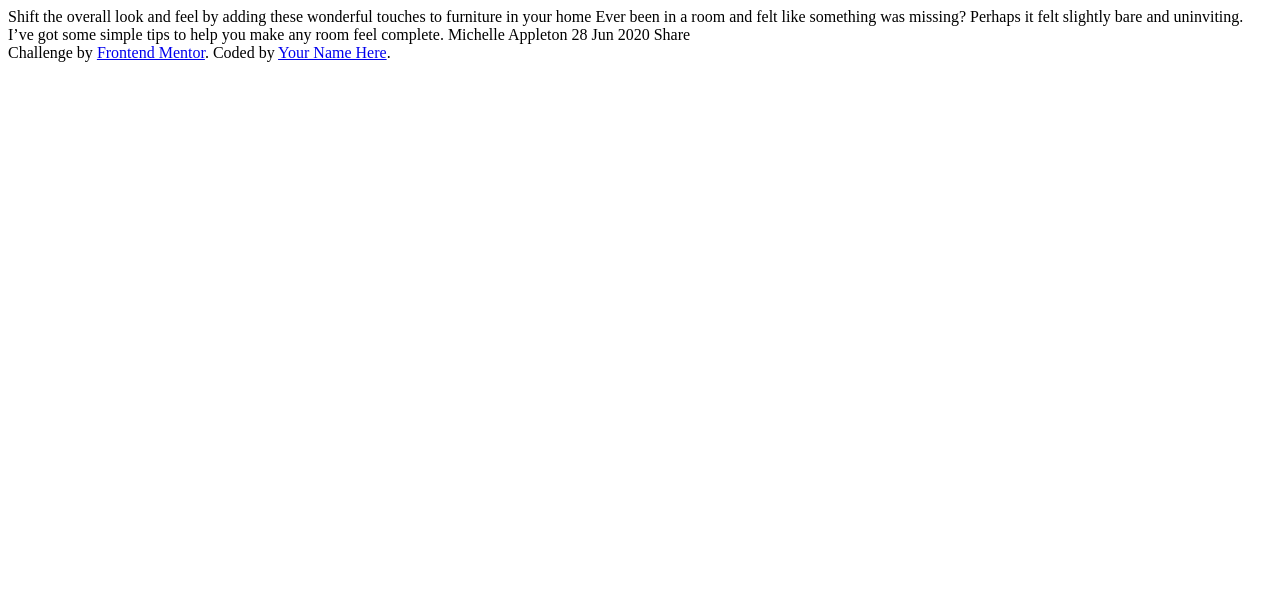
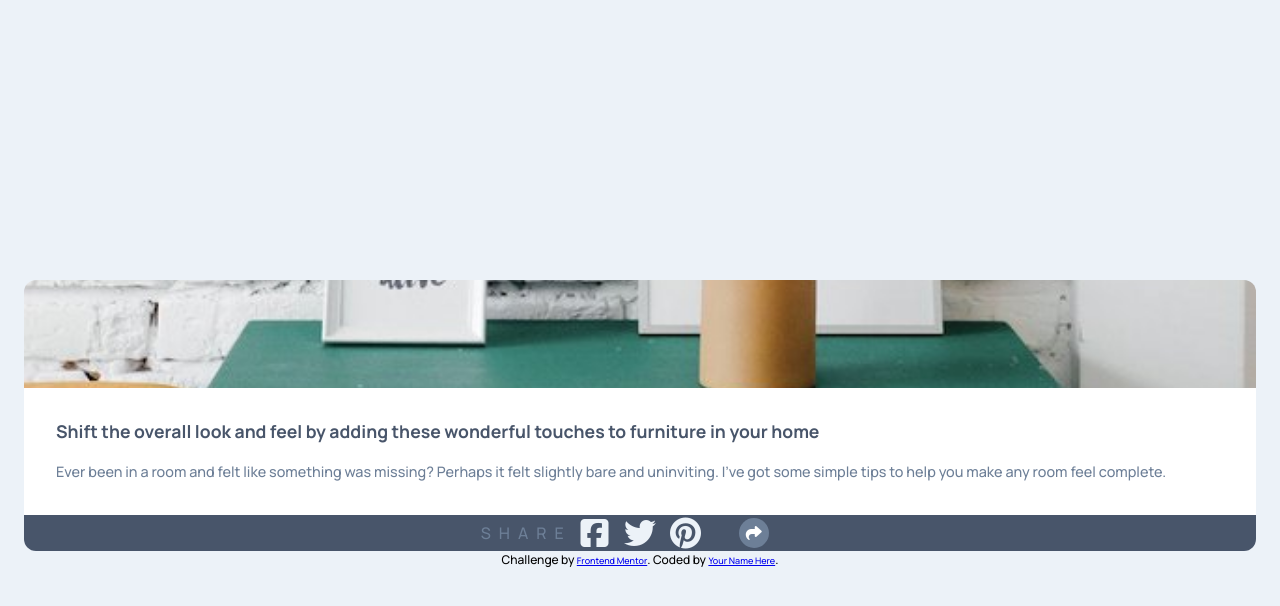
Before and after one commit to myrojoylee/article-component-frontend-mentor, a plain HTML site: page index.html in a window 1280 px wide. Drawn offline with Linux system fonts and the light colour scheme.

Commit message:
layout and styling completed

```diff
--- /dev/null
+++ b/assets/css/style.css
@@ -0,0 +1,118 @@
+* {
+  margin: 0;
+  padding: 0;
+  font-size: 16px;
+}
+
+:root {
+  --clr--font-dark: hsl(217, 19%, 35%);
+  --clr--font-light: hsl(214, 17%, 51%);
+  --clr--font-medium: hsl(212, 23%, 69%);
+  --clr--bg-light: hsl(210, 46%, 95%);
+
+  --ff--body: "Manrope", sans-serif;
+}
+
+body {
+  display: grid;
+  justify-items: center;
+  align-content: center;
+
+  background-color: var(--clr--bg-light);
+  font-family: var(--ff--body);
+  min-width: 377px;
+  height: 100vh;
+  padding: 1.5em;
+}
+
+.card {
+  display: grid;
+  grid-template-rows: 1.5fr 1.75fr 0.5fr;
+  width: 100%;
+  border-radius: 0.75em;
+  overflow: hidden;
+}
+
+header {
+  display: grid;
+  background-image: url(../images/drawers.jpg);
+  background-size: cover;
+  background-position: center;
+}
+
+main {
+  display: grid;
+  gap: 1em;
+  background-color: white;
+  padding: 2em;
+  line-height: 1.45em;
+}
+
+h1 {
+  color: var(--clr--font-dark);
+  font-size: 1.1em;
+  font-weight: 700;
+}
+
+.content {
+  color: var(--clr--font-light);
+  font-size: 0.9em;
+}
+
+footer {
+  display: grid;
+  background-color: var(--clr--font-dark);
+  justify-content: center;
+  align-items: center;
+}
+
+.name {
+  display: none;
+  position: relative;
+}
+
+.icons {
+  display: grid;
+
+  grid-template-columns: 2fr 1fr 1fr 1fr 2fr;
+  background-color: var(--clr--font-dark);
+  color: var(--clr--font-light);
+  text-transform: uppercase;
+}
+
+.share {
+  letter-spacing: 0.5em;
+  justify-self: end;
+}
+
+.fa-brands {
+  color: hsl(210, 46%, 95%);
+  font-size: 2em;
+}
+
+.fa-solid {
+  width: 30px;
+  height: 30px;
+  border-radius: 50%;
+  background-color: var(--clr--font-light);
+  justify-self: center;
+  align-self: center;
+  color: white;
+}
+
+.fa-brands,
+.fa-solid,
+.share {
+  display: flex;
+  justify-content: center;
+  align-items: center;
+}
+
+.attribution {
+  text-align: center;
+  font-size: 0.75em;
+}
+
+.attribution a {
+  font-size: 0.75em;
+}
--- a/index.html
+++ b/index.html
@@ -3,7 +3,6 @@
   <head>
     <meta charset="UTF-8" />
     <meta name="viewport" content="width=device-width, initial-scale=1.0" />
-    <!-- displays site properly based on user's device -->
 
     <link
       rel="icon"
@@ -11,16 +10,46 @@
       sizes="32x32"
       href="./images/favicon-32x32.png"
     />
-    <link rel="stylesheet" href="style.css" />
+    <!--Font Awesome-->
+    <script
+      src="https://kit.fontawesome.com/2bbb8d678d.js"
+      crossorigin="anonymous"
+    ></script>
+    <!--Google fonts-->
+    <link rel="preconnect" href="https://fonts.googleapis.com" />
+    <link rel="preconnect" href="https://fonts.gstatic.com" crossorigin />
+    <link
+      href="https://fonts.googleapis.com/css2?family=Graduate&family=Manrope:wght@500;700&display=swap"
+      rel="stylesheet"
+    />
+    <!--Custom Stylesheet-->
+    <link rel="stylesheet" href="./assets/css/style.css" />
     <title>Frontend Mentor | Article preview component</title>
   </head>
   <body>
-    Shift the overall look and feel by adding these wonderful touches to
-    furniture in your home Ever been in a room and felt like something was
-    missing? Perhaps it felt slightly bare and uninviting. I’ve got some simple
-    tips to help you make any room feel complete. Michelle Appleton 28 Jun 2020
-    Share
-
+    <div class="card">
+      <header></header>
+      <main>
+        <h1>
+          Shift the overall look and feel by adding these wonderful touches to
+          furniture in your home
+        </h1>
+        <section class="content">
+          Ever been in a room and felt like something was missing? Perhaps it
+          felt slightly bare and uninviting. I’ve got some simple tips to help
+          you make any room feel complete.
+        </section>
+      </main>
+      <footer class="socials">
+        <div class="name">Michelle Appleton 28 Jun 2020</div>
+        <div class="icons">
+        <p class="share">Share</p>
+        <i class="fa-brands fa-square-facebook"></i>
+        <i class="fa-brands fa-twitter"></i>
+        <i class="fa-brands fa-pinterest"></i>
+        <i class="fa-solid fa-share"></i>
+        </div>
+    </div>
     <div class="attribution">
       Challenge by
       <a href="https://www.frontendmentor.io?ref=challenge" target="_blank"
```
Also changed, not shown: assets/design/desktop-active-state.jpg (renamed from design/desktop-active-state.jpg), assets/design/desktop-design.jpg (renamed from design/desktop-design.jpg), assets/design/desktop-preview.jpg (renamed from design/desktop-preview.jpg), assets/design/mobile-active-state.jpg (renamed from design/mobile-active-state.jpg), assets/design/mobile-design.jpg (renamed from design/mobile-design.jpg), assets/images/avatar-michelle.jpg (renamed from images/avatar-michelle.jpg), assets/images/drawers.jpg (renamed from images/drawers.jpg), assets/images/favicon-32x32.png (renamed from images/favicon-32x32.png), assets/images/icon-facebook.svg (renamed from images/icon-facebook.svg), assets/images/icon-pinterest.svg (renamed from images/icon-pinterest.svg), assets/images/icon-share.svg (renamed from images/icon-share.svg), assets/images/icon-twitter.svg (renamed from images/icon-twitter.svg).
